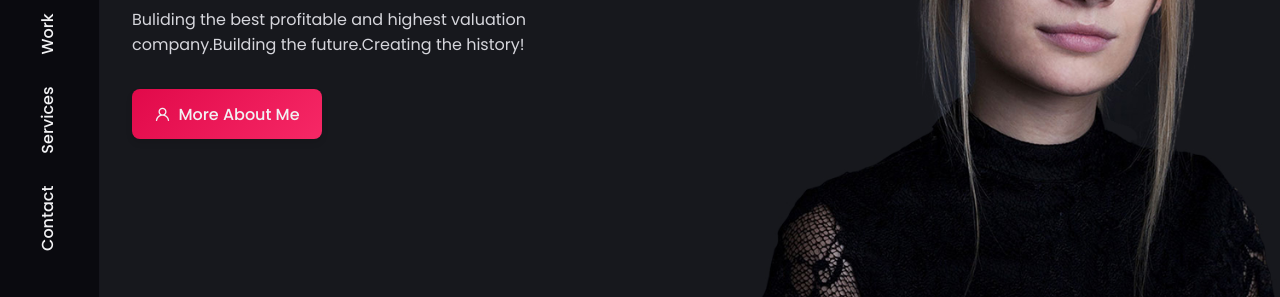
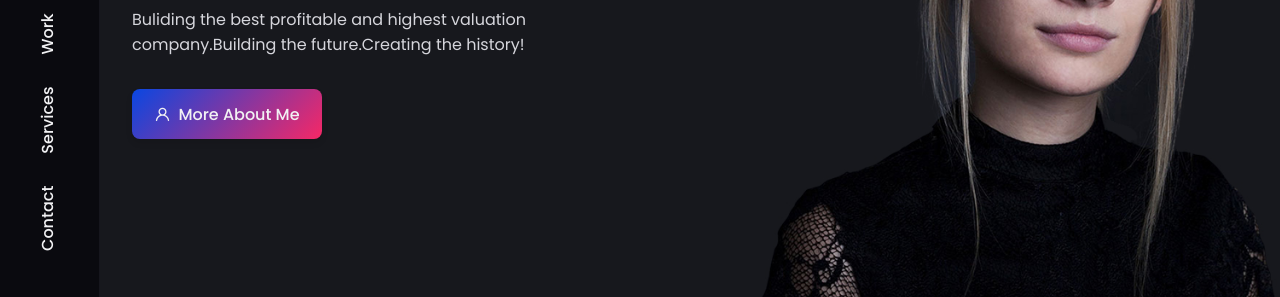
Before and after one commit to tomtony07/portfolio, a plain HTML site: page index.html in a window 1280 px wide. Shown: the part 384-681 px from the top of the page. Drawn offline with nearby package versions, Linux system fonts and the light colour scheme.

Commit message:
color changed

```diff
--- a/assets/css/style.css
+++ b/assets/css/style.css
@@ -7,7 +7,7 @@
     --hue-color:242;
 
     /* HSL Color Mode */
-    --skin-color: hsl(342, 92%, 46%);
+    --skin-color: hsl(223, 92%, 46%);
     --title-color: hsl(var(--hue-color), 8%, 95%);
     --text-color: hsl(var(--hue-color), 8%, 85%);
     --body-color: hsl(var(--hue-color), 19%, 5%);
```
